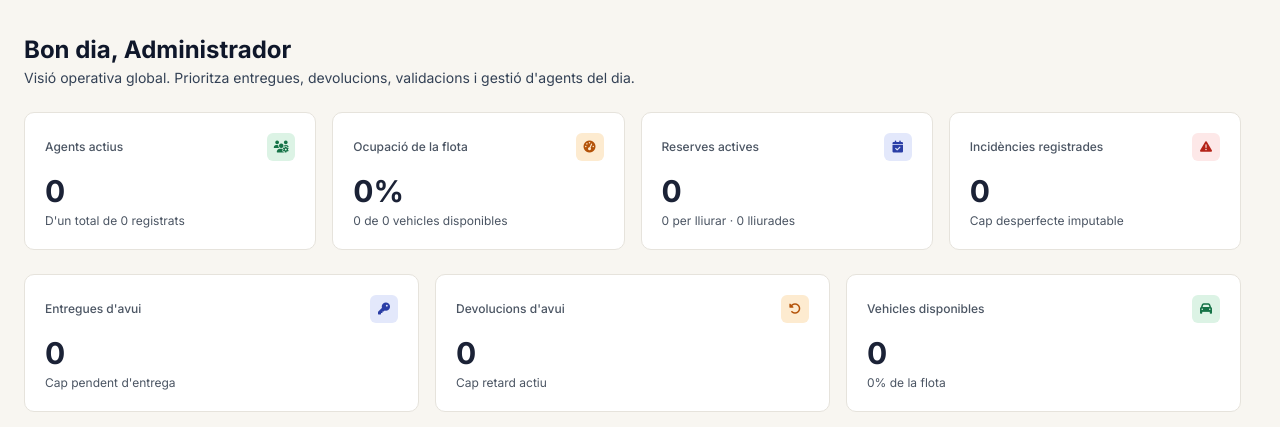
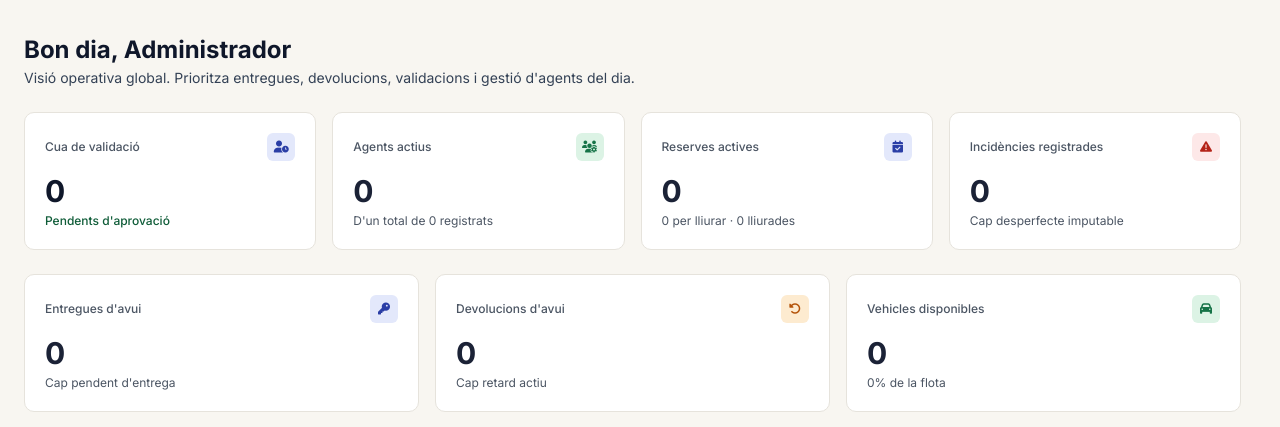
Before and after one commit to zohaibxz/Nothingan-Pri-S.A, a Spring app: template src/main/resources/templates/administrador/dashboard.html in a window 1280 px wide. Shown: the part 56-483 px from the top of the page. Run offline with Thymeleaf, Linux system fonts and the light colour scheme; the template is opened without the code that fills it, so the values that code supplies are empty; some of the project's set-up classes (security, data sources, template engines, error pages and the like) are left out, and stand-ins take their place; some libraries are stand-ins or nearby versions.

Commit message:
bugfix/ arreglat pagina html dashboard eliminat camp ocupacio flota

```diff
--- a/src/main/resources/templates/administrador/dashboard.html
+++ b/src/main/resources/templates/administrador/dashboard.html
@@ -52,7 +52,21 @@
                 </div>
             </div>
 
-            <section aria-label="Indicadors del tauler" class="grid grid-cols-1 sm:grid-cols-2 lg:grid-cols-2 xl:grid-cols-4 gap-4 mb-6">
+            <section aria-label="Indicadors del tauler" class="grid grid-cols-1 sm:grid-cols-2 lg:grid-cols-4 gap-4 mb-6">
+
+                <a th:href="@{/admin/agent/validacions}" class="bg-white p-5 rounded-[.625rem] border border-linia flex flex-col justify-between hover:border-primari transition">
+                    <div class="flex items-center justify-between text-gris">
+                        <span class="text-xs font-medium">Cua de validació</span>
+                        <div aria-hidden="true" class="w-7 h-7 rounded-md bg-[#e3e8fb] text-primari flex items-center justify-center text-xs">
+                            <i class="fa-solid fa-user-clock"></i>
+                        </div>
+                    </div>
+                    <div class="mt-3">
+                        <span class="text-3xl font-bold text-slate-900"
+                              th:text="${clientsPendents != null ? #lists.size(clientsPendents) : 0}">0</span>
+                        <p class="text-xs text-emerald-700 font-medium mt-1">Pendents d'aprovació</p>
+                    </div>
+                </a>
 
                 <a th:href="@{/admin/agent/llista}" class="bg-white p-5 rounded-[.625rem] border border-linia flex flex-col justify-between hover:border-primari transition">
                     <div class="flex items-center justify-between text-gris">
@@ -67,23 +81,6 @@
                         <p class="text-xs text-gris mt-1"
                            th:text="'D\'un total de ' + ${totalAgentsRegistrats != null ? totalAgentsRegistrats : 0} + ' registrats'">
                             D'un total de 0 registrats
-                        </p>
-                    </div>
-                </a>
-
-                <a th:href="@{/vehicles}" class="bg-white p-5 rounded-[.625rem] border border-linia flex flex-col justify-between hover:border-primari transition">
-                    <div class="flex items-center justify-between text-gris">
-                        <span class="text-xs font-medium">Ocupació de la flota</span>
-                        <div aria-hidden="true" class="w-7 h-7 rounded-md bg-[#fdebd0] text-[#b45309] flex items-center justify-center text-xs">
-                            <i class="fa-solid fa-gauge-high"></i>
-                        </div>
-                    </div>
-                    <div class="mt-3">
-                        <span class="text-3xl font-bold text-tinta"
-                              th:text="${(ocupacioFlota != null ? ocupacioFlota : 0) + '%'}">0%</span>
-                        <p class="text-xs text-gris mt-1"
-                           th:text="${(vehiclesDisponibles != null ? vehiclesDisponibles : 0) + ' de ' + (totalVehicles != null ? totalVehicles : 0) + ' vehicles disponibles'}">
-                            0 de 0 vehicles disponibles
                         </p>
                     </div>
                 </a>
```
